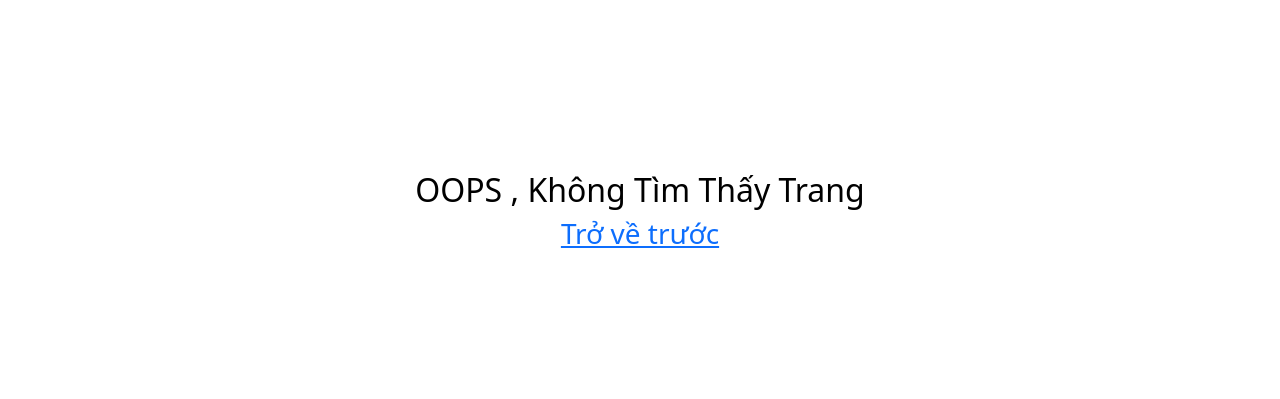
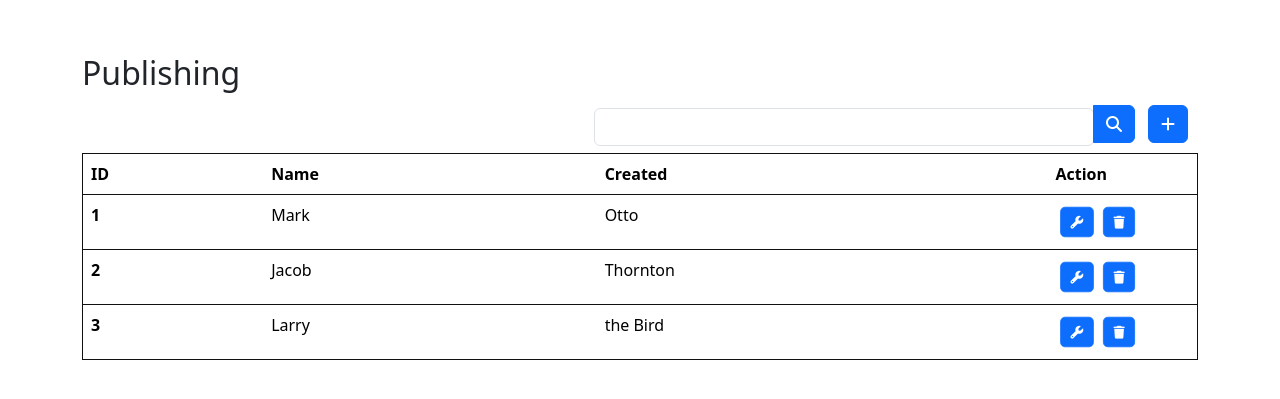
Before and after one commit to anhtan2223/LibaryManagement, a Vue app in the folder Code/Frontend/: page /adminpublishing in a window 1280 px wide. Shown: the part 185-584 px from the top of the page. Built offline with nearby package versions, Linux system fonts and the light colour scheme.

Commit message:
Author, Category, Publishing

```diff
--- a/Code/Frontend/src/router/index.js
+++ b/Code/Frontend/src/router/index.js
@@ -56,6 +56,19 @@ const router = createRouter({
       name: 'AdminCategory',
       component: () => import('../views/Admin/AdminCategory.vue') ,
       props : true ,
+    },
+    {
+      path: '/adminauthor',
+      name: 'AdminAuthor',
+      component: () => import('../views/Admin/AdminAuthor.vue') ,
+      props : true ,
+    }
+    ,
+    {
+      path: '/adminpublishing',
+      name: 'AdminPublishing',
+      component: () => import('../views/Admin/AdminPublishing.vue') ,
+      props : true ,
     }
   ]
 })
--- /dev/null
+++ b/Code/Frontend/src/views/Admin/AdminAuthor.vue
@@ -0,0 +1,94 @@
+<template>
+
+    <div class="container">
+        <div>
+                <h2>Author</h2>
+                <div class="search-container">
+                    <div class="input-group search-container flex-end">
+                        <div class="form-outline" data-mdb-input-init>
+                            <input type="search" id="form1" class="form-control" />
+                        </div>
+                        <button type="button" class="button_in_search_container btn btn-primary" data-mdb-ripple-init>
+                            <i class="fas fa-search"></i>
+                        </button>
+                    </div>
+                    <button type="button" class=" button_in_search_container btn btn-primary"><i class="fas fa-plus" style="color: #ffffff;"></i></button>
+                </div>
+        </div>
+
+    <table class="table caption-top">
+        <thead>
+            <tr>
+            <th scope="col">ID</th>
+            <th scope="col">Name</th>
+            <th scope="col">Created</th>
+            <th scope="col">Action</th>
+            </tr>
+        </thead>
+  <tbody>
+    <tr>
+      <th scope="row">1</th>
+      <td>Mark</td>
+      <td>Otto</td>
+      <td class="action_button"><button class="btn btn-primary " type="submit"><i class="fas fa-wrench" style="color: #ffffff;"></i></button>
+            <button class="btn btn-primary " type="submit"><i class="fas fa-trash" style="color: #ffffff;"></i></button></td>
+
+    </tr>
+    <tr>
+      <th scope="row">2</th>
+      <td>Jacob</td>
+      <td>Thornton</td>
+      <td class="action_button"><button class="btn btn-primary " type="submit"><i class="fas fa-wrench" style="color: #ffffff;"></i></button>
+            <button class="btn btn-primary " type="submit"><i class="fas fa-trash" style="color: #ffffff;"></i></button></td>
+    </tr>
+    <tr>
+      <th scope="row">3</th>
+      <td>Larry</td>
+      <td>the Bird</td>
+      <td class="action_button"><button class="btn btn-primary " type="submit"><i class="fas fa-wrench" style="color: #ffffff;"></i></button>
+            <button class="btn btn-primary " type="submit"><i class="fas fa-trash" style="color: #ffffff;"></i></button></td>
+    </tr>
+  </tbody>
+</table>
+    </div>
+</template>
+<style scoped>
+    .button_in_search_container{
+        scale: 100%;
+        margin: 5px 10px 10px 3px  ;
+    }
+    .form-control{
+        width: 500px;
+
+    }
+    .search-container{
+        display: flex;
+        justify-content: flex-end;
+        align-items: center;
+        align-self: center;
+
+    }
+
+    .add_button{
+        float: inline-end   ;
+        width: 150px;
+    }
+    .action_button{
+        width: 150px;
+
+    }
+    table{
+        border: 1px solid #111111;
+        border-radius: 5px;
+    }
+    button{
+        align-items: center;
+        justify-self: center;
+        scale: 80%;
+        margin-right: 1px;
+
+    }
+</style>
+<script setup >
+
+</script>
--- a/Code/Frontend/src/views/Admin/AdminCategory.vue
+++ b/Code/Frontend/src/views/Admin/AdminCategory.vue
@@ -1,10 +1,22 @@
 <template>
 
   <div class="container">
+      <div>
+              <h2>Category</h2>
+              <div class="search-container">
+                  <div class="input-group search-container flex-end">
+                      <div class="form-outline" data-mdb-input-init>
+                          <input type="search" id="form1" class="form-control" />
+                      </div>
+                      <button type="button" class="button_in_search_container btn btn-primary" data-mdb-ripple-init>
+                          <i class="fas fa-search"></i>
+                      </button>
+                  </div>
+                  <button type="button" class=" button_in_search_container btn btn-primary"><i class="fas fa-plus" style="color: #ffffff;"></i></button>
+              </div>
+      </div>
+
   <table class="table caption-top">
-  <caption>Category List
-    <button type="button" class=" add_button btn btn-primary"><i class="fas fa-plus" style="color: #ffffff;"></i></button>
-  </caption>
       <thead>
           <tr>
           <th scope="col">ID</th>
@@ -41,11 +53,25 @@
   </div>
 </template>
 <style scoped>
-    caption{
-        width:auto;
+  .button_in_search_container{
+      scale: 100%;
+      margin: 5px 10px 10px 3px  ;
   }
+  .form-control{
+      width: 500px;
+
+  }
+  .search-container{
+      display: flex;
+      justify-content: flex-end;
+      align-items: center;
+      align-self: center;
+
+  }
+
   .add_button{
       float: inline-end   ;
+      width: 150px;
   }
   .action_button{
       width: 150px;
--- /dev/null
+++ b/Code/Frontend/src/views/Admin/AdminPublishing.vue
@@ -0,0 +1,93 @@
+<template>
+    <div class="container">
+        <div>
+                <h2>Publishing</h2>
+                <div class="search-container">
+                    <div class="input-group search-container flex-end">
+                        <div class="form-outline" data-mdb-input-init>
+                            <input type="search" id="form1" class="form-control" />
+                        </div>
+                        <button type="button" class="button_in_search_container btn btn-primary" data-mdb-ripple-init>
+                            <i class="fas fa-search"></i>
+                        </button>
+                    </div>
+                    <button type="button" class=" button_in_search_container btn btn-primary"><i class="fas fa-plus" style="color: #ffffff;"></i></button>
+                </div>
+        </div>
+
+    <table class="table caption-top">
+        <thead>
+            <tr>
+            <th scope="col">ID</th>
+            <th scope="col">Name</th>
+            <th scope="col">Created</th>
+            <th scope="col">Action</th>
+            </tr>
+        </thead>
+  <tbody>
+    <tr>
+      <th scope="row">1</th>
+      <td>Mark</td>
+      <td>Otto</td>
+      <td class="action_button"><button class="btn btn-primary " type="submit"><i class="fas fa-wrench" style="color: #ffffff;"></i></button>
+            <button class="btn btn-primary " type="submit"><i class="fas fa-trash" style="color: #ffffff;"></i></button></td>
+
+    </tr>
+    <tr>
+      <th scope="row">2</th>
+      <td>Jacob</td>
+      <td>Thornton</td>
+      <td class="action_button"><button class="btn btn-primary " type="submit"><i class="fas fa-wrench" style="color: #ffffff;"></i></button>
+            <button class="btn btn-primary " type="submit"><i class="fas fa-trash" style="color: #ffffff;"></i></button></td>
+    </tr>
+    <tr>
+      <th scope="row">3</th>
+      <td>Larry</td>
+      <td>the Bird</td>
+      <td class="action_button"><button class="btn btn-primary " type="submit"><i class="fas fa-wrench" style="color: #ffffff;"></i></button>
+            <button class="btn btn-primary " type="submit"><i class="fas fa-trash" style="color: #ffffff;"></i></button></td>
+    </tr>
+  </tbody>
+</table>
+    </div>
+</template>
+<style scoped>
+    .button_in_search_container{
+        scale: 100%;
+        margin: 5px 10px 10px 3px  ;
+    }
+    .form-control{
+        width: 500px;
+
+    }
+    .search-container{
+        display: flex;
+        justify-content: flex-end;
+        align-items: center;
+        align-self: center;
+
+    }
+
+    .add_button{
+        float: inline-end   ;
+        width: 150px;
+    }
+    .action_button{
+        width: 150px;
+
+    }
+    table{
+        border: 1px solid #111111;
+        border-radius: 5px;
+    }
+    button{
+        align-items: center;
+        justify-self: center;
+        scale: 80%;
+        margin-right: 1px;
+
+    }
+</style>
+<script setup >
+
+</script>
```
Lines whose indentation alone changed are shown as unchanged.
